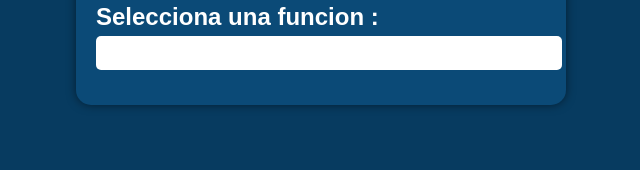
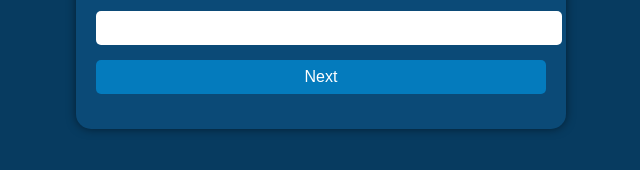
Before and after one commit to mm23045/ClienteJavascript, a website: page index.html in a window 1280 px wide. Both pictures are taken after a click on the element "Función". Shown: the part 426-596 px from the top of the page, without its empty margins (319-959 px from the left). Drawn offline with Linux system fonts and the light colour scheme.

Commit message:
funcionalidades de botones next 40percent

```diff
--- a/index.html
+++ b/index.html
@@ -29,14 +29,14 @@
         </div>
         <!-- Botón Next -->
         <div>
-            <button id="nextButton" onclick="storeDate()">Next</button>
+            <button id="nextButton" onclick="storeDate(); showTab('tab-funcion')">Next</button>
         </div>
     </div>
 
     <div class="tab-content hidden" id="tab-funcion">
         <h2>Selecciona una funcion :</h2>
         <input type ="text" required />
-
+        <button id="nextFunction" onclick="showTab('tab-asientos')">Next</button>
     </div>
     <div class="tab-content hidden" id="tab-asientos">
         <h2>Contenido de Asientos</h2>
@@ -63,12 +63,13 @@
                 <select id="selectedSeats" multiple></select>
             </div>
         </div>
-        <button id="nextSeats">Next</button>
+        <button id="nextSeats" onclick="showTab('tab-confirmar')">Next</button>
     </div>
     <div class="tab-content hidden" id="tab-confirmar">
         <h4>Fecha seleccionada :</h4>
         <input id="selectedDateInput">
         <h4>Tipo de reserva :</h4>
+        <input id="1" value="ONLINE" readonly>
         <h4 Función seleccionada :></h4>
         <h4>Asientos seleccionados :</h4>
     </div>
@@ -82,6 +83,11 @@
         localStorage.setItem('selectedDate', formattedDate);
         document.getElementById('selectedDateInput').value = formattedDate;
     }
+    function showTab(tabId) {
+        const tabs = document.querySelectorAll('.tab-content');
+        tabs.forEach(tab => tab.classList.add('hidden'));
+        document.getElementById(tabId).classList.remove('hidden');
+    }
 </script>
 </body>
 </html>
```
